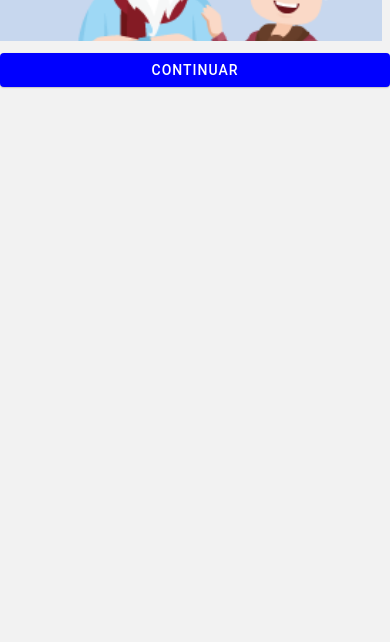
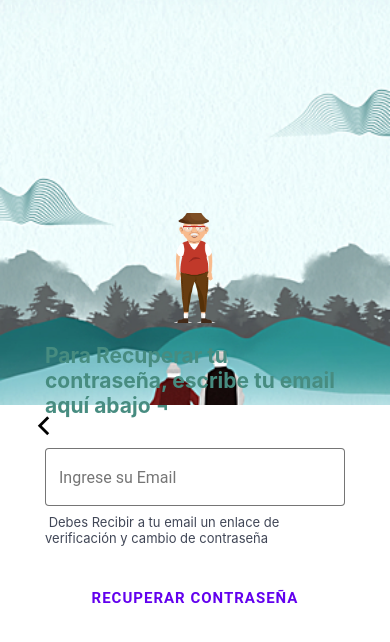
Before and after one commit to juanjointriago/AdultFinder2022, a React Native app: screen /ResetPasswordScreen in a window 390 px wide. Before the commit this address had no page. Shown: the top 642 px of the page. Built offline with nearby package versions, Linux system fonts and the light colour scheme; what react-native-status-bar-height would draw is missing.

Commit message:
feat: some chars

```diff
--- /dev/null
+++ b/src/component/buttons/Button.tsx
@@ -0,0 +1,25 @@
+import React from 'react';
+import { Button as PaperButton } from 'react-native-paper';
+import { theme } from '../styles/theme';
+
+export const Button = ({ mode, style, onPress,...props }: any) => {
+    return (
+        <PaperButton
+            style={[
+                {
+                    width: '100%',
+                    marginVertical: 10,
+                    paddingVertical: 2
+                },
+                mode === 'outlined' && { backgroundColor: theme.colors.error },
+                style
+            ]}
+            labelStyle={{
+                fontWeight: 'bold',
+                fontSize: 15,
+                lineHeight: 26,
+            }}
+            mode={mode}
+            {...props}/>
+    )
+}
--- a/src/component/navigation/Navigation.tsx
+++ b/src/component/navigation/Navigation.tsx
@@ -2,6 +2,7 @@ import { createStackNavigator } from '@react-navigation/stack'
 import React from 'react'
 import { Login } from '../../screens/Login';
 import { Register } from '../../screens/Register';
+import { ResetPasswordScreen } from '../../screens/ResetPasswordScreen';
 import { Welcome } from '../../screens/Welcome';
 
 
@@ -15,6 +16,7 @@ export const Navigation = () => {
         <Stack.Screen name='WelcomeScreen' component={Welcome}/>
         <Stack.Screen name='Login' component={Login}/>
         <Stack.Screen name='Register' component={Register}/>
+        <Stack.Screen name='ResetPasswordScreen' component={ResetPasswordScreen}/>
     </Stack.Navigator>
   )
 }
--- a/src/screens/ResetPasswordScreen.tsx
+++ b/src/screens/ResetPasswordScreen.tsx
@@ -1,13 +1,48 @@
-import React from 'react'
+import React, { useState } from 'react'
 import { BackButton } from '../component/buttons/BackButton'
+import { Button } from '../component/buttons/Button'
 import { Background } from '../component/containers/Background'
+import { Header } from '../component/containers/Header'
 import { Logo } from '../component/images/Logo'
+import { TextInput } from '../component/inputs/TextInput'
+import { emailValidator } from '../data/helpers/Validators'
+import { navInterface } from '../data/interface'
 
-export const ResetPasswordScreen = () => {
-  return (
-    <Background>
-        <BackButton />
-        <Logo/>
-    </Background>
-  )
+export const ResetPasswordScreen = ({ navigation }: navInterface) => {
+    const [email, setEmail] = useState({ value: '', error: '' });
+    const [password, setPassword] = useState('')
+    const sendResetPasswordEmail = () => {
+        const emailError = emailValidator(email.value)
+        if (emailError) {
+            setEmail({ ...email, error: emailError })
+            return
+        }
+        navigation.navigate('Login')
+    }
+    return (
+        <Background>
+            <BackButton />
+            <Logo />
+            <Header title='Para Recuperar tu contraseña, escribe tu email aquí abajo ¬' />
+            <TextInput
+                returnKeyType="done"
+                placeholder='Ingrese su Email'
+                value={email.value}
+                onChangeText={(text: string) => setEmail({ value: text, error: '' })}
+                error={!!email.error}
+                errorText={email.error}
+                autoCapitalize="none"
+                autoCompleteType="email"
+                textContentType="emailAddress"
+                keyboardType="email-address"
+                description="Debes Recibir a tu email un enlace de verificación y cambio de contraseña"
+            />
+            <Button
+                mode='conatined'
+                onPress={sendResetPasswordEmail}
+                style={{ marginTop: 16 }}>
+                Recuperar Contraseña
+            </Button>
+        </Background>
+    )
 }
```
